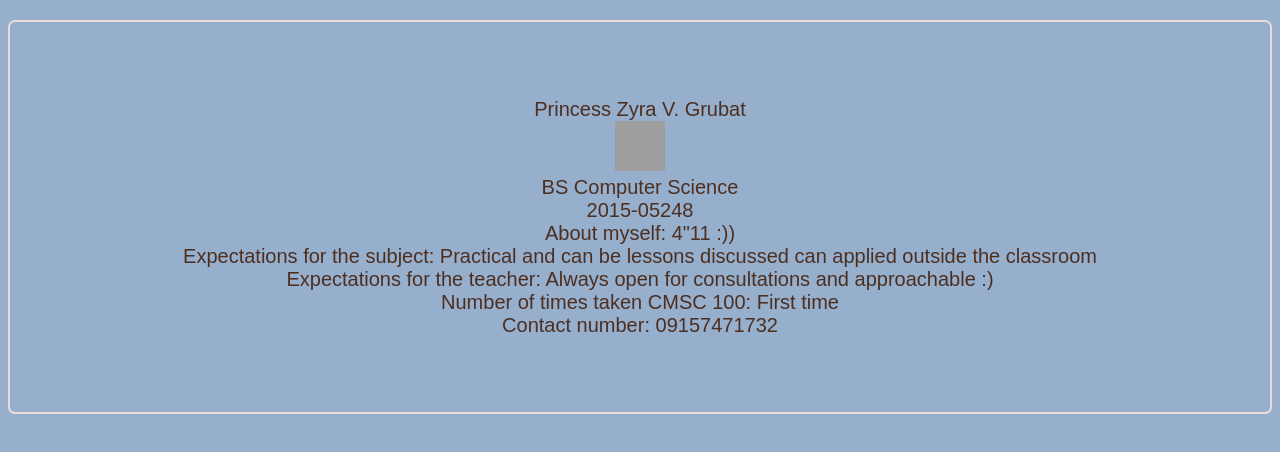
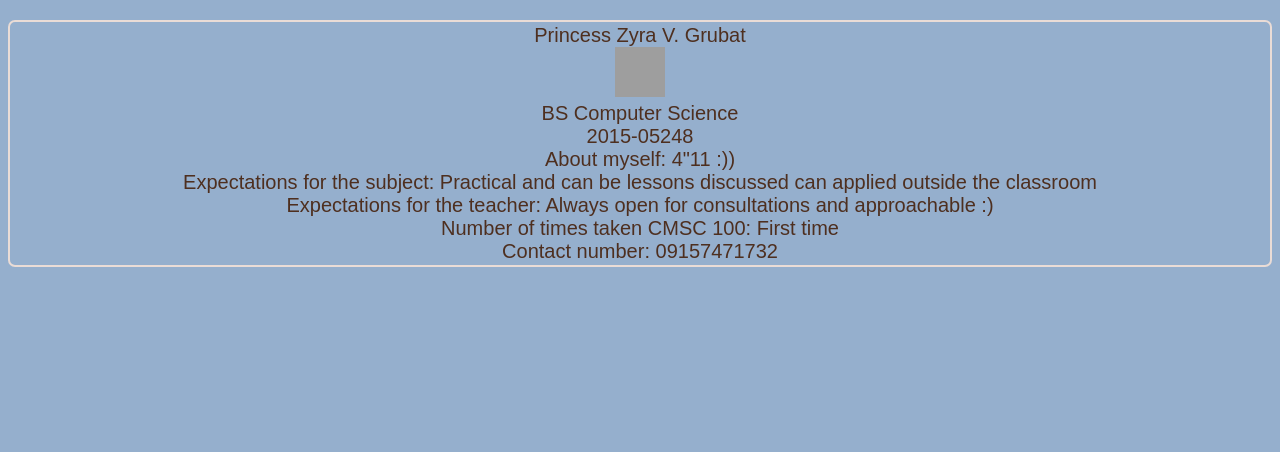
Before and after one commit to zyragrubat/zyragrubat.github.io, a plain HTML site: page index.html in a window 1280 px wide. Drawn offline with Linux system fonts and the light colour scheme; grey boxes are pictures that could not be loaded.

Commit message:
Update index.css

```diff
--- a/index.css
+++ b/index.css
@@ -6,7 +6,7 @@ p {
     font-family: Gill Sans Extrabold, sans-serif;
     font-size: 20px;
     text-align: center;
-     padding: 2cm;
+     padding: 2px;
      border: 2px solid #EADCD6;
     border-radius: 7px;
     color: #4E2F1F;
```
